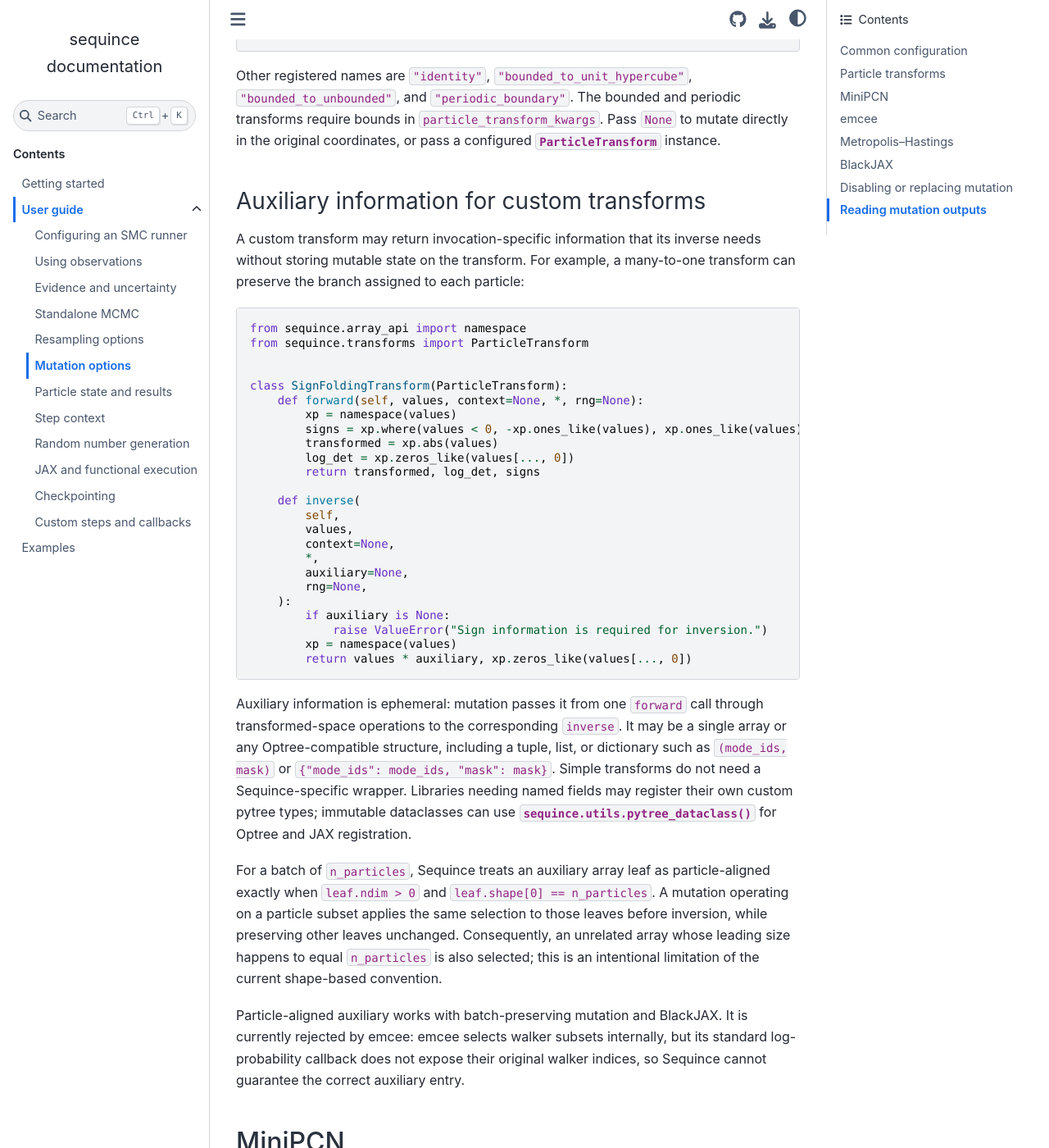
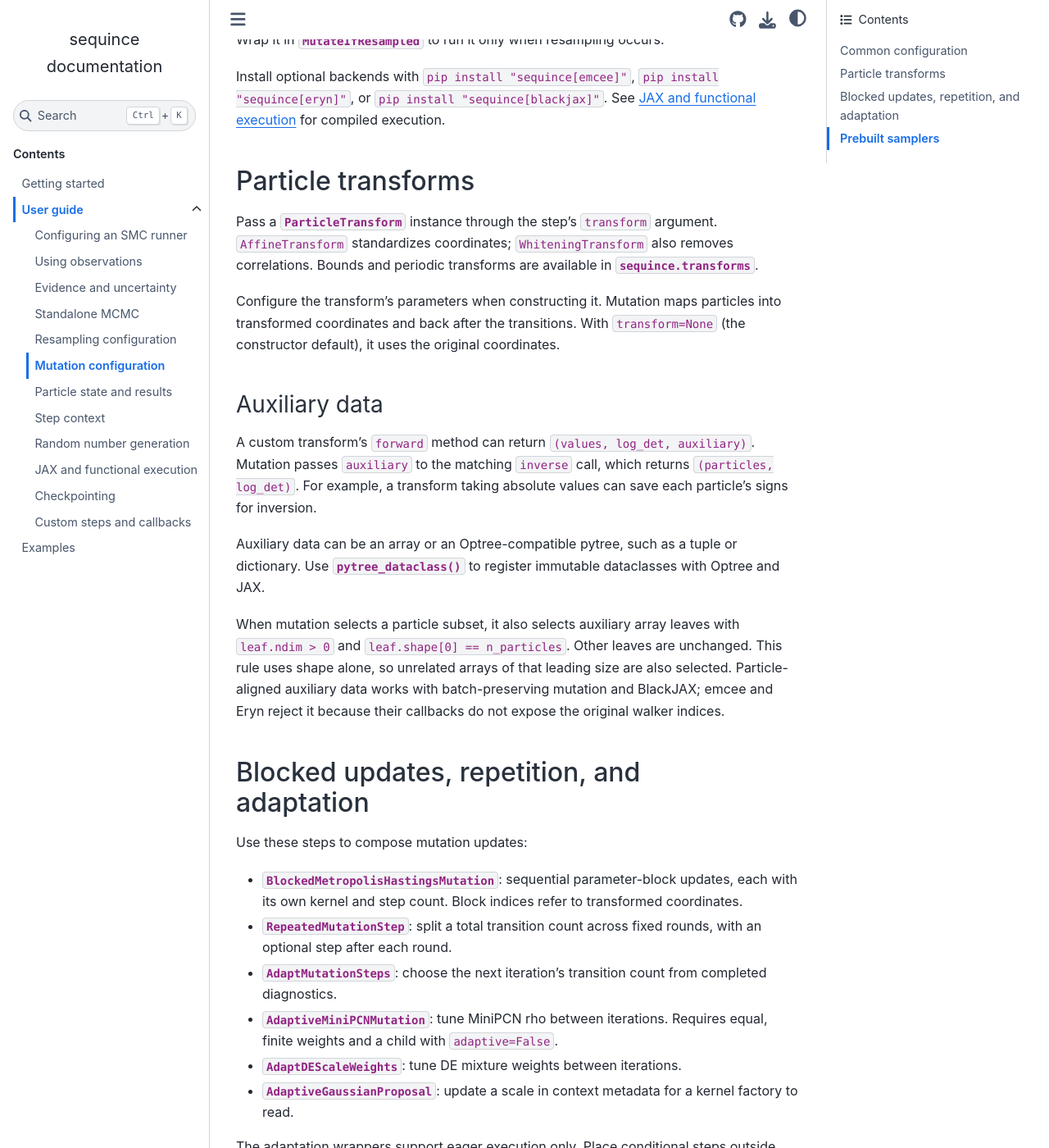
Before and after one commit to sequince-dev/sequince, a Sphinx documentation site: the page built from docs/mutation_options.rst, in a window 1280 px wide and 1400 px high, scrolled down 1931 px. Shown: the whole window at 82% size. Built offline with Sphinx 7.4.7 and the Sphinx Book theme 1.1.4, drawn with Linux system fonts in a browser that asks for light colours; pages that are not in the unit, such as notebooks, are missing from menus; some of the changed text lies outside the part shown.

Commit message:
DOC: simplify mutation and resampling docs

```diff
--- a/docs/jax_support.rst
+++ b/docs/jax_support.rst
@@ -7,8 +7,8 @@
 normal result collection, callbacks, and checkpoint handling between
 iterations.
 
-Install JAX support with ``uv add "sequince[jax]"``. To use BlackJAX mutation,
-install ``uv add "sequince[blackjax]"`` instead; BlackJAX brings its JAX
+Install JAX support with ``pip install "sequince[jax]"``. To use BlackJAX mutation,
+install ``pip install "sequince[blackjax]"`` instead; BlackJAX brings its JAX
 dependency with it.
 
 The functional API is not limited to BlackJAX. Any pipeline whose steps obey
--- a/docs/mutation_options.rst
+++ b/docs/mutation_options.rst
@@ -1,267 +1,160 @@
-Mutation options
-================
+Mutation configuration
+======================
 
-Mutation rejuvenates the particle population after weighting and resampling.
-It applies MCMC transitions that preserve the current target distribution,
-helping duplicated particles explore again without changing their weights.
-
-The :func:`~sequince.prebuilt_samplers.make_standard_bayesian_smc` helper
-selects a mutation implementation with ``mutation``:
+Mutation steps apply MCMC transitions to a particle population without changing
+its weights. Use them in an SMC pipeline or with the standalone
+:class:`~sequince.mcmc.MarkovChainMonteCarlo` runner; see :doc:`mcmc_sampler`.
+Each step takes a target callable or :class:`~sequince.target.Target` object.
 
 .. list-table::
    :header-rows: 1
-   :widths: 22 30 48
+   :widths: 18 24 28 30
 
-   * - Value
+   * - Method
+     - ``mutation`` name
      - Implementation
      - Typical use
-   * - ``"minipcn"``
+   * - MiniPCN
+     - ``"minipcn"``
      - :class:`~sequince.steps.mutation.minipcn.MiniPCNMutation`
-     - General default with eager and functional execution support.
-   * - ``"emcee"``
+     - Supports eager and functional execution.
+   * - emcee
+     - ``"emcee"``
      - :class:`~sequince.steps.mutation.emcee.EmceeMutation`
-     - Ensemble MCMC with emcee's collection of proposal moves.
-   * - ``"blackjax"``
+     - Ensemble MCMC using emcee moves.
+   * - BlackJAX
+     - ``"blackjax"``
      - :class:`~sequince.steps.mutation.blackjax.BlackJAXMutation`
      - JAX-backed NUTS, HMC, or random-walk mutation.
-   * - ``"metropolis-hastings"``
+   * - Eryn
+     - ``"eryn"``
+     - :class:`~sequince.steps.mutation.eryn.ErynMutation`
+     - Fixed-dimensional ensemble MCMC using Eryn moves.
+   * - Differential evolution
+     - ``"differential-evolution"``
+     - :class:`~sequince.steps.mutation.metropolis.DifferentialEvolutionMutation`
+     - Red-blue ensemble updates using differential-evolution proposals.
+   * - Red-blue Metropolis--Hastings
+     - ``"red-blue-metropolis-hastings"``, ``"red-blue-mh"``, ``"red-blue"``
+     - :class:`~sequince.steps.mutation.metropolis.RedBlueMetropolisHastingsMutation`
+     - Custom kernels using a frozen complementary ensemble.
+   * - Metropolis--Hastings
+     - ``"metropolis-hastings"``
      - :class:`~sequince.steps.mutation.metropolis.MetropolisHastingsMutation`
-     - Explicit control over a proposal kernel and transition ratio.
-   * - ``"none"`` or ``None``
-     - No mutation step
-     - Reweighting and resampling only.
-   * - An ``SMCStep`` instance
-     - The supplied step
-     - A custom, already configured mutation implementation.
+     - User-supplied proposal kernel and transition correction.
+
+MH steps take a proposal through the ``kernel`` argument. See
+:mod:`sequince.steps.mutation.kernels` for Gaussian random walks, masked
+updates, mixtures, and differential-evolution kernels. Red-blue MH requires a
+:class:`~sequince.steps.mutation.kernels.ComplementaryEnsembleKernel`.
 
 Common configuration
 --------------------
 
-``mutation_n_steps`` controls how many MCMC transitions are applied to every
-particle during one SMC iteration. The pre-built sampler defaults to five.
-Strategy-specific options are passed through ``mutation_kwargs``:
+Set ``n_steps`` on the mutation step to choose the number of transitions per
+particle per call. For red-blue methods, one transition is a sweep over both
+groups. For a target callable or ``Target`` object named ``target``:
 
 .. code-block:: python
 
-    smc, posterior, metadata = make_standard_bayesian_smc(
-        log_prior,
-        log_likelihood,
-        mutation="minipcn",
-        mutation_n_steps=10,
-        mutation_kwargs={
-            "store_chains": True,
-            "transform_refit": "per-context",
-        },
-        particle_transform="affine",
+    from sequince.steps.mutation import MiniPCNMutation
+    from sequince.transforms import AffineTransform
+
+    mutation_step = MiniPCNMutation(
+        target,
+        n_steps=10,
+        store_chains=True,
+        transform=AffineTransform(),
     )
 
-All built-in mutation steps support these common options:
+The implementations in the table accept these constructor options:
 
-``store_chains``
-    Include the intermediate MCMC positions in the step output. It defaults to
-    ``False`` because full chains can be large. Acceptance diagnostics and the
-    number of transitions are returned even when chains are not stored.
+* ``store_chains``: store intermediate positions (default: ``False``).
+* ``transform_refit``: fit the transform on every call (``"always"``, default),
+  once per iteration and observation position (``"per-context"``), or once
+  (``"once"``). Eager execution also accepts a callable predicate.
+* ``metrics``: diagnostic objects such as ``ESJDMetric()`` or
+  ``RelativeJumpDistanceMetric()``. Results appear in the output's
+  ``metrics.values``; chains need not be stored.
 
-``transform_refit``
-    Control how an adaptive particle transform is fitted. ``"always"`` fits on
-    every mutation call, ``"per-context"`` reuses it within the same iteration
-    and observation position, and ``"once"`` reuses the first fit. Eager
-    execution also accepts a callable predicate; compiled functional execution
-    requires one of the named policies.
+In a custom SMC pipeline, place mutation where it should run, usually after
+resampling. Wrap it in
+:class:`~sequince.steps.mutation.conditional.MutateIfResampled` to run it only
+when resampling occurs.
+
+Install optional backends with ``pip install "sequince[emcee]"``,
+``pip install "sequince[eryn]"``, or ``pip install "sequince[blackjax]"``.
+See :doc:`jax_support` for compiled execution.
 
 Particle transforms
 -------------------
 
-The helper mutates particles in transformed coordinates by default using
-``particle_transform="affine"``. This standardizes the particle cloud before
-the MCMC transition and maps accepted positions back afterward. Configure it
-through ``particle_transform_kwargs``:
+Pass a :class:`~sequince.transforms.ParticleTransform` instance through the
+step's ``transform`` argument. ``AffineTransform`` standardizes coordinates;
+``WhiteningTransform`` also removes correlations. Bounds and periodic
+transforms are available in :mod:`sequince.transforms`.
 
-.. code-block:: python
+Configure the transform's parameters when constructing it. Mutation maps
+particles into transformed coordinates and back after the transitions. With
+``transform=None`` (the constructor default), it uses the original coordinates.
 
-    smc, posterior, metadata = make_standard_bayesian_smc(
-        log_prior,
-        log_likelihood,
-        particle_transform="affine",
-        particle_transform_kwargs={"eps": 1e-5},
-    )
+Auxiliary data
+~~~~~~~~~~~~~~
 
-Other registered names are ``"identity"``,
-``"bounded_to_unit_hypercube"``, ``"bounded_to_unbounded"``, and
-``"periodic_boundary"``. The bounded and periodic transforms require bounds in
-``particle_transform_kwargs``. Pass ``None`` to mutate directly in the original
-coordinates, or pass a configured
-:class:`~sequince.transforms.ParticleTransform` instance.
+A custom transform's ``forward`` method can return
+``(values, log_det, auxiliary)``. Mutation passes ``auxiliary`` to the matching
+``inverse`` call, which returns ``(particles, log_det)``. For example, a
+transform taking absolute values can save each particle's signs for inversion.
 
-Auxiliary information for custom transforms
-~~~~~~~~~~~~~~~~~~~~~~~~~~~~~~~~~~~~~~~~~~~
+Auxiliary data can be an array or an Optree-compatible pytree, such as a tuple
+or dictionary. Use :func:`~sequince.utils.pytrees.pytree_dataclass` to register
+immutable dataclasses with Optree and JAX.
 
-A custom transform may return invocation-specific information that its inverse
-needs without storing mutable state on the transform. For example, a
-many-to-one transform can preserve the branch assigned to each particle::
+When mutation selects a particle subset, it also selects auxiliary array leaves
+with ``leaf.ndim > 0`` and ``leaf.shape[0] == n_particles``. Other leaves are
+unchanged. This rule uses shape alone, so unrelated arrays of that leading size
+are also selected. Particle-aligned auxiliary data works with batch-preserving
+mutation and BlackJAX; emcee and Eryn reject it because their callbacks do not
+expose the original walker indices.
 
-    from sequince.array_api import namespace
-    from sequince.transforms import ParticleTransform
+Blocked updates, repetition, and adaptation
+-------------------------------------------
 
+Use these steps to compose mutation updates:
 
-    class SignFoldingTransform(ParticleTransform):
-        def forward(self, values, context=None, *, rng=None):
-            xp = namespace(values)
-            signs = xp.where(values < 0, -xp.ones_like(values), xp.ones_like(values))
-            transformed = xp.abs(values)
-            log_det = xp.zeros_like(values[..., 0])
-            return transformed, log_det, signs
+* :class:`~sequince.steps.mutation.blocked.BlockedMetropolisHastingsMutation`:
+  sequential parameter-block updates, each with its own kernel and step count.
+  Block indices refer to transformed coordinates.
+* :class:`~sequince.steps.mutation.repeated.RepeatedMutationStep`: split a total
+  transition count across fixed rounds, with an optional step after each round.
+* :class:`~sequince.steps.mutation.adaptive.steps.AdaptMutationSteps`: choose
+  the next iteration's transition count from completed diagnostics.
+* :class:`~sequince.steps.mutation.adaptive.minipcn.AdaptiveMiniPCNMutation`:
+  tune MiniPCN rho between iterations. Requires equal, finite weights and a
+  child with ``adaptive=False``.
+* :class:`~sequince.steps.mutation.adaptive.de.AdaptDEScaleWeights`: tune DE
+  mixture weights between iterations.
+* :class:`~sequince.steps.mutation.adaptive.proposal.AdaptiveGaussianProposal`:
+  update a scale in context metadata for a kernel factory to read.
 
-        def inverse(
-            self,
-            values,
-            context=None,
-            *,
-            auxiliary=None,
-            rng=None,
-        ):
-            if auxiliary is None:
-                raise ValueError("Sign information is required for inversion.")
-            xp = namespace(values)
-            return values * auxiliary, xp.zeros_like(values[..., 0])
+The adaptation wrappers support eager execution only. Place conditional steps
+outside them, for example ``MutateIfResampled(mutation_step)``.
 
-Auxiliary information is ephemeral: mutation passes it from one ``forward``
-call through transformed-space operations to the corresponding ``inverse``.
-It may be a single array or any Optree-compatible structure, including a tuple,
-list, or dictionary such as ``(mode_ids, mask)`` or
-``{"mode_ids": mode_ids, "mask": mask}``. Simple transforms do not need a
-Sequince-specific wrapper. Libraries needing named fields may register their
-own custom pytree types; immutable dataclasses can use
-:func:`sequince.utils.pytree_dataclass` for Optree and JAX registration.
+Prebuilt samplers
+-----------------
 
-For a batch of ``n_particles``, Sequince treats an auxiliary array leaf as
-particle-aligned exactly when ``leaf.ndim > 0`` and
-``leaf.shape[0] == n_particles``. A mutation operating on a particle subset
-applies the same selection to those leaves before inversion, while preserving
-other leaves unchanged. Consequently, an unrelated array whose leading size
-happens to equal ``n_particles`` is also selected; this is an intentional
-limitation of the current shape-based convention.
+:func:`~sequince.prebuilt_samplers.make_standard_bayesian_smc` accepts a method
+name from the table in ``mutation`` (default: ``"minipcn"``), a transition count in
+``mutation_n_steps`` (default: five), and constructor options in
+``mutation_kwargs``. Use ``mutation="none"`` or ``None`` to disable mutation.
 
-Particle-aligned auxiliary works with batch-preserving mutation and BlackJAX.
-It is currently rejected by emcee: emcee selects walker subsets internally,
-but its standard log-probability callback does not expose their original walker
-indices, so Sequince cannot guarantee the correct auxiliary entry.
+The helper defaults to ``particle_transform="affine"``; configure it through
+``particle_transform_kwargs`` or pass a transform object. With default ESS
+tempering, mutation runs every iteration. With ``weighting_criterion="cess"``
+and default execution flags, it runs only after resampling unless
+``always_mutate=True``.
 
-MiniPCN
--------
-
-``"minipcn"`` is the default and requires no extra installation. It uses the
-``"tpcn"`` step function by default and targets an acceptance rate of ``0.234``.
-Both can be changed through ``mutation_kwargs``:
-
-.. code-block:: python
-
-    mutation="minipcn",
-    mutation_kwargs={
-        "step_fn": "tpcn",
-        "target_acceptance_rate": 0.3,
-    },
-
-MiniPCN implements explicit random-state threading and can be used in a compiled
-functional pipeline. See :doc:`jax_support` for the functional runner.
-
-emcee
------
-
-Install emcee support with ``uv add "sequince[emcee]"``. With no move specified,
-emcee uses its default stretch move. Named choices are ``"de"``,
-``"de-snooker"``, ``"gaussian"``, ``"kde"``, ``"stretch"``, and ``"walk"``.
-The ``"bilby-de"`` preset supplies a Bilby-style weighted
-differential-evolution schedule:
-
-.. code-block:: python
-
-    mutation="emcee",
-    mutation_n_steps=20,
-    mutation_kwargs={
-        "move": "bilby-de",
-    },
-
-The preset is equivalent to using emcee's ``DEMove`` with its automatically
-chosen differential-evolution scale 90% of the time and ``gamma0=1.0`` 10% of
-the time. Both moves use ``sigma=1e-5``:
-
-.. code-block:: python
-
-    mutation_kwargs={
-        "move": [
-            {
-                "move": "de",
-                "move_kwargs": {"gamma0": None, "sigma": 1e-5},
-                "weight": 0.9,
-            },
-            {
-                "move": "de",
-                "move_kwargs": {"gamma0": 1.0, "sigma": 1e-5},
-                "weight": 0.1,
-            },
-        ],
-    },
-
-This preset does not require Bilby itself; it constructs the schedule from
-emcee move objects. The expanded form can be adapted to create a custom
-Bilby-like schedule with different moves, parameters, or weights.
-
-``move`` may also be an emcee move object, a mapping containing ``move`` and
-``move_kwargs``, or a weighted sequence of move specifications. Other keyword
-arguments are forwarded to ``emcee.EnsembleSampler``; ``run_kwargs`` is
-forwarded to its ``run_mcmc`` method.
-
-Metropolis--Hastings
---------------------
-
-The Metropolis--Hastings option requires a proposal ``kernel``. Sequince
-provides ``"gaussian-random-walk"`` and ``"mixture"`` as named kernels:
-
-.. code-block:: python
-
-    mutation="metropolis-hastings",
-    mutation_n_steps=10,
-    mutation_kwargs={
-        "kernel": "gaussian-random-walk",
-        "kernel_kwargs": {"scale": 0.25},
-    },
-
-The mixture kernel accepts a ``kernels`` sequence and optional ``weights`` in
-``kernel_kwargs``. A custom kernel object or factory can be passed directly;
-it must provide proposals and one log transition ratio per particle. When a
-kernel object is supplied, configure it directly rather than also passing
-``kernel_kwargs``.
-
-BlackJAX
---------
-
-``"blackjax"`` accepts ``"nuts"`` (the default), ``"hmc"``,
-``"random-walk"``, or a callable algorithm factory through
-``mutation_kwargs["algorithm"]``. Algorithm parameters belong in
-``mutation_kwargs["algorithm_kwargs"]``. NUTS and HMC require differentiable,
-JAX-compatible targets and JAX-backed particles.
-
-See :doc:`jax_support` for installation, a complete compiled example, random-key
-threading, and current functional limitations.
-
-Disabling or replacing mutation
--------------------------------
-
-Use ``mutation="none"`` when mutation is deliberately unnecessary. Resampling
-without mutation can rapidly reduce particle diversity, so monitor effective
-sample size and duplicated particles when choosing this mode.
-
-You can also pass an initialized :class:`~sequince.steps.base.SMCStep` instance
-as ``mutation``. The helper inserts that object unchanged; it does not inject
-the generated posterior, particle transform, ``mutation_n_steps``, or
-``mutation_kwargs``. Configure a custom step completely before passing it, or
-construct the full pipeline manually as described in :doc:`smc_configuration`.
-
-Reading mutation outputs
-------------------------
-
-Each mutation step returns diagnostics in its position within the iteration's
-output tuple. The runner collects those tuples in ``result.outputs``. Built-in
-outputs include acceptance information, the configured number of transitions,
-and ``chain``; the chain value is ``None`` unless ``store_chains=True``.
+You can also pass a configured step as ``mutation``. Set its target, transform,
+and options directly: the helper does not apply ``mutation_n_steps`` or
+``mutation_kwargs`` to it. See :doc:`smc_configuration` for custom pipelines
+and the API links above for method-specific options and outputs.
--- a/docs/resampling_options.rst
+++ b/docs/resampling_options.rst
@@ -1,94 +1,88 @@
-Resampling options
-==================
+Resampling configuration
+========================
 
-Resampling replaces a weighted particle population with equally weighted
-particles drawn from it. This prevents a small number of particles from
-carrying almost all of the weight, at the cost of duplicating some particles.
-Mutation is commonly applied afterwards to restore diversity.
+Resampling draws particles from a weighted population and assigns equal
+weights to the result. Some particles may be duplicated; mutation can then
+move them to new positions.
 
-Choosing a strategy
--------------------
+.. list-table::
+   :header-rows: 1
+   :widths: 18 20 30 32
 
-The :func:`~sequince.prebuilt_samplers.make_standard_bayesian_smc` helper
-selects the ancestor-sampling algorithm with ``resampling``:
+   * - Method
+     - ``resampling`` name
+     - Implementation
+     - Ancestor selection
+   * - Systematic
+     - ``"systematic"``
+     - :class:`~sequince.steps.resampling.SystematicResampling`
+     - Equally spaced positions with one random offset.
+   * - Stratified
+     - ``"stratified"``
+     - :class:`~sequince.steps.resampling.StratifiedResampling`
+     - One random position in each equal-width stratum.
+   * - Multinomial
+     - ``"multinomial"``
+     - :class:`~sequince.steps.resampling.MultinomialResampling`
+     - Independent draws according to particle weights.
 
-``"systematic"``
-    Use :class:`~sequince.steps.resampling.SystematicResampling`. This is the
-    default and uses one random offset for the complete population.
+Common configuration
+--------------------
 
-``"stratified"``
-    Use :class:`~sequince.steps.resampling.StratifiedResampling`, with one
-    random position in each equal-width stratum.
-
-``"multinomial"``
-    Use :class:`~sequince.steps.resampling.MultinomialResampling`, drawing each
-    ancestor independently according to the particle weights.
-
-For example:
+The method determines how ancestors are drawn. Constructor options control
+when to resample and how many particles to draw:
 
 .. code-block:: python
 
-    smc, posterior, metadata = make_standard_bayesian_smc(
-        log_prior,
-        log_likelihood,
-        resampling="stratified",
+    from sequince.steps.resampling import StratifiedResampling
+
+    resampling_step = StratifiedResampling(
+        ess_threshold=0.4,
+        always_resample=False,
+        resample_at_end=True,
     )
 
-Choosing when to resample
--------------------------
+All three methods accept:
 
-The resampling algorithm and its schedule are configured separately:
+* ``ess_threshold``: resample when ESS divided by the input particle count
+  falls below this value (default: ``0.5``). ``None`` disables the ESS trigger.
+* ``always_resample``: resample on every call, regardless of ESS
+  (default: ``False``).
+* ``resample_at_end``: resample when ``context.stop_requested`` is set,
+  regardless of ESS (default: ``True``).
+* ``n_samples``: number of output particles when resampling occurs. ``None``
+  (default) keeps the input count. Skipped resampling leaves the count unchanged.
 
-.. code-block:: python
+To disable resampling, set ``ess_threshold=None``, ``always_resample=False``,
+and ``resample_at_end=False``.
 
-    smc, posterior, metadata = make_standard_bayesian_smc(
-        log_prior,
-        log_likelihood,
-        weighting_criterion="cess",
-        resampling="stratified",
-        resampling_ess_threshold=0.4,
-        always_resample=False,
-    )
+Functional execution currently requires ``always_resample=True``. Compiled
+pipelines must also preserve the particle count; see :doc:`jax_support`.
 
-With ``always_resample=False``, resampling occurs when the effective sample size
-divided by the number of particles falls below ``resampling_ess_threshold``.
-Set the threshold to ``None`` to disable threshold-triggered resampling. With
-``always_resample=True``, the runner resamples every iteration and ignores the
-threshold.
+Outputs and ancestry
+--------------------
 
-When ``always_resample`` is omitted, its default depends on
-``weighting_criterion``: ESS-based tempering resamples every iteration, while
-CESS-based tempering uses the ESS threshold. Setting ``always_resample=False``
-with ``weighting_criterion="ess"`` is invalid because ESS-based tempering relies
-on resampling to meet its target.
+The step returns :class:`~sequince.steps.resampling.ResamplingOutput` with
+``ess`` (before resampling), ``resampled``, ``ancestors``, and
+``resampling_scheme``. ``ancestors`` indexes the input population; when
+resampling is skipped, it contains the identity indices. The context metadata
+also records ``ess`` and ``resampled``.
 
-Functional execution currently requires ``always_resample=True``. See
-:doc:`jax_support` for the other functional-execution constraints.
+The state tracks each particle's original ancestor in
+``initial_ancestor_indices``. Resampling leaves the accumulated normalizing
+constant unchanged. See :doc:`evidence_uncertainty` for the assumptions needed
+by genealogy-based evidence estimators, including multinomial resampling.
 
-Configuring a resampling step directly
----------------------------------------
+Prebuilt samplers
+-----------------
 
-In a manually assembled pipeline, instantiate the selected step with the same
-schedule arguments:
+:func:`~sequince.prebuilt_samplers.make_standard_bayesian_smc` selects a method
+with ``resampling`` (default: ``"systematic"``). Set the ESS threshold through
+``resampling_ess_threshold`` (default: ``0.5``); ``always_resample`` and
+``resample_at_end`` are also helper arguments. Pass extra constructor options,
+such as ``n_samples``, through ``resampling_kwargs``.
 
-.. code-block:: python
-
-    from sequince.steps import StratifiedResampling
-
-    resampling = StratifiedResampling(
-        ess_threshold=0.4,
-        always_resample=False,
-    )
-
-The step records the pre-resampling ESS and whether resampling occurred in both
-the context metadata and its output. The particle state records selected
-ancestor indices when resampling occurs, which allows particle genealogies to
-be reconstructed.
-
-Resampling and evidence estimates
----------------------------------
-
-The resampling strategy affects Monte Carlo variability even though all three
-built-in algorithms target the same weighted population. See
-:doc:`evidence_uncertainty` for the uncertainty estimators and their resampling
-requirements.
+With ``weighting_criterion="ess"`` (default), the helper resamples every
+iteration and rejects ``always_resample=False``. With
+``weighting_criterion="cess"``, it defaults to ESS-triggered resampling.
+Terminal resampling remains enabled unless ``resample_at_end=False``.
```
Also changed, not shown: 1 other file.
